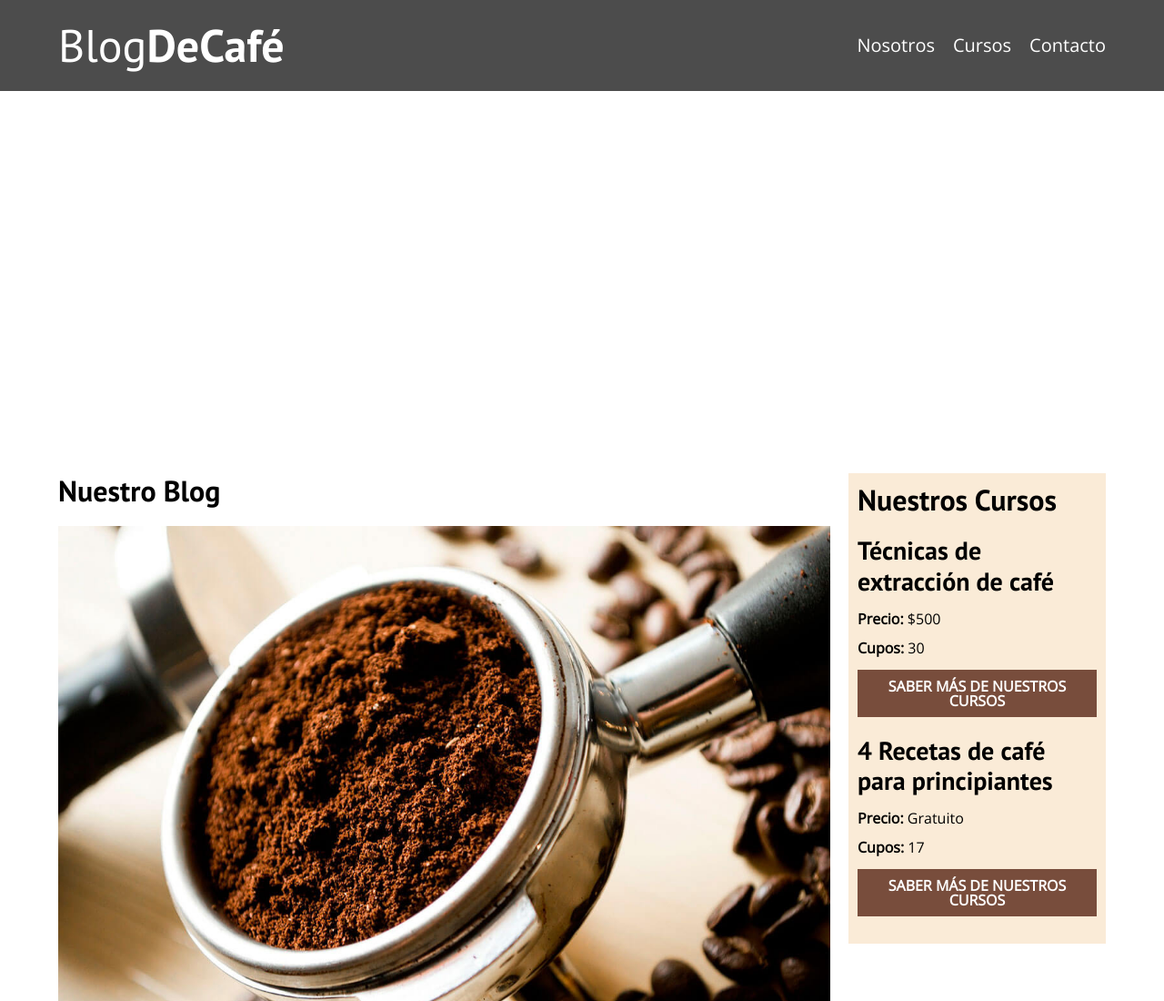
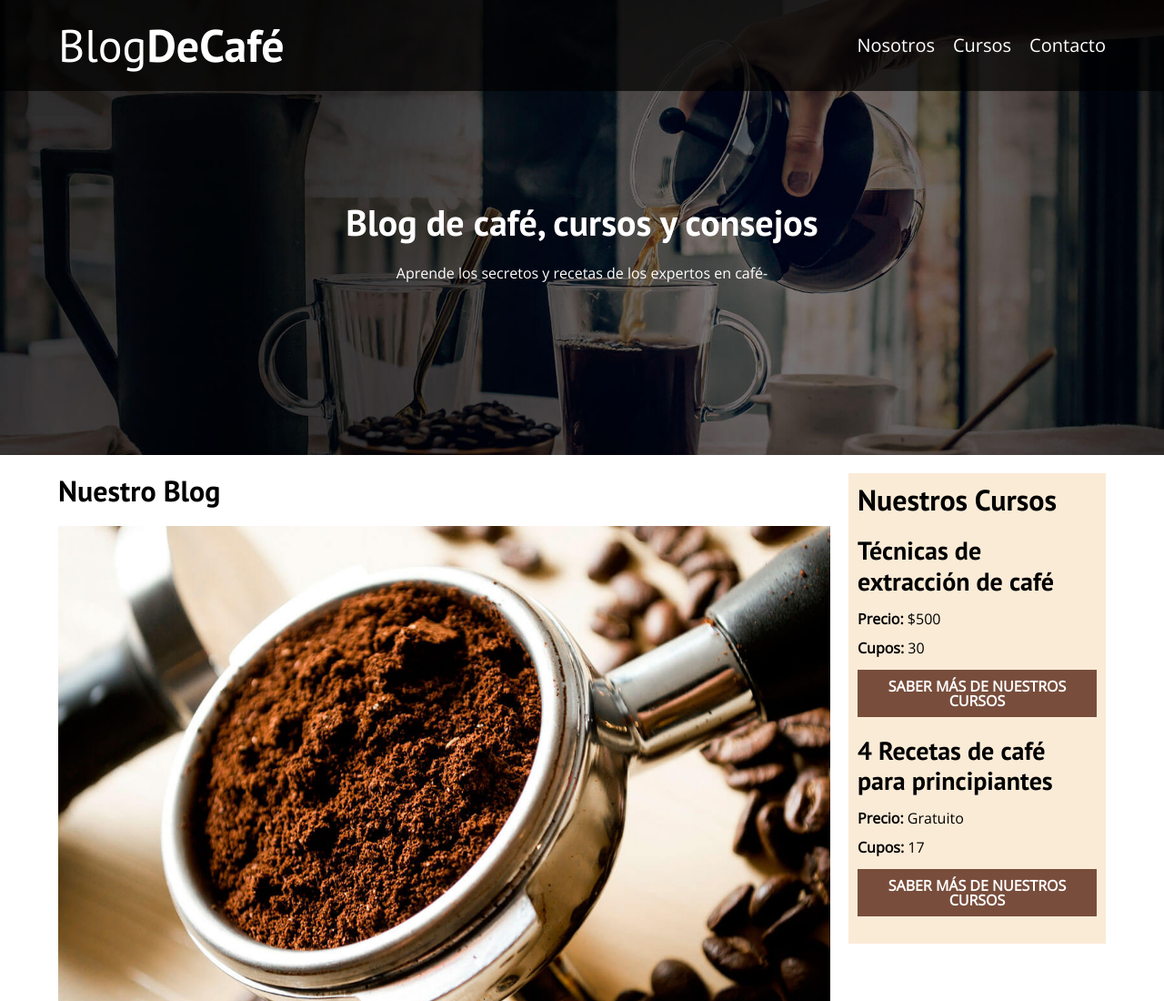
Before and after one commit to arale-devl/blogdecafev2, a plain HTML site: page index.html in a window 1280 px wide. Shown: the top 1100 px of the page at 91% size. Drawn offline with nearby package versions, Linux system fonts and the light colour scheme.

Commit message:
Se modifica ruta de img

```diff
--- a/css/style.css
+++ b/css/style.css
@@ -87,7 +87,7 @@ img {
 /* header */
 
 .header {
-    background-image: url(img/banner.jpg);
+    background-image: url(/img/banner.jpg);
     background-repeat: no-repeat;
     background-size: cover;
     min-height: 50rem;
```
